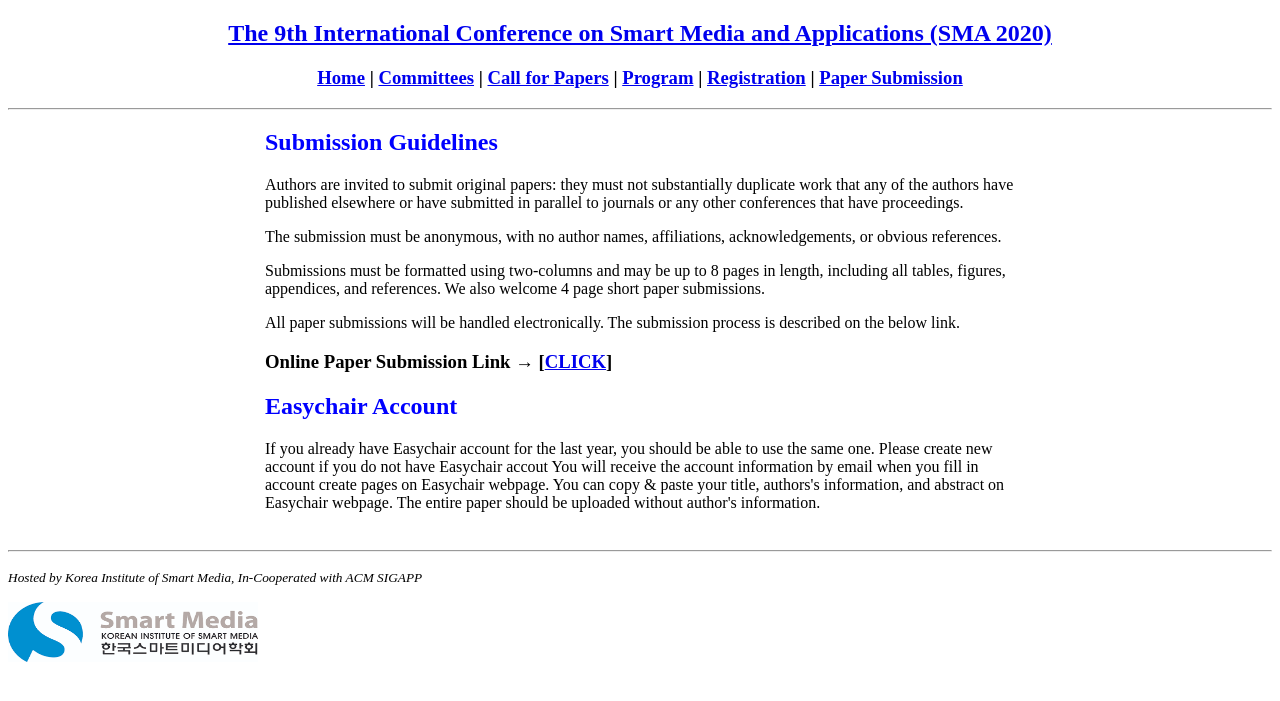
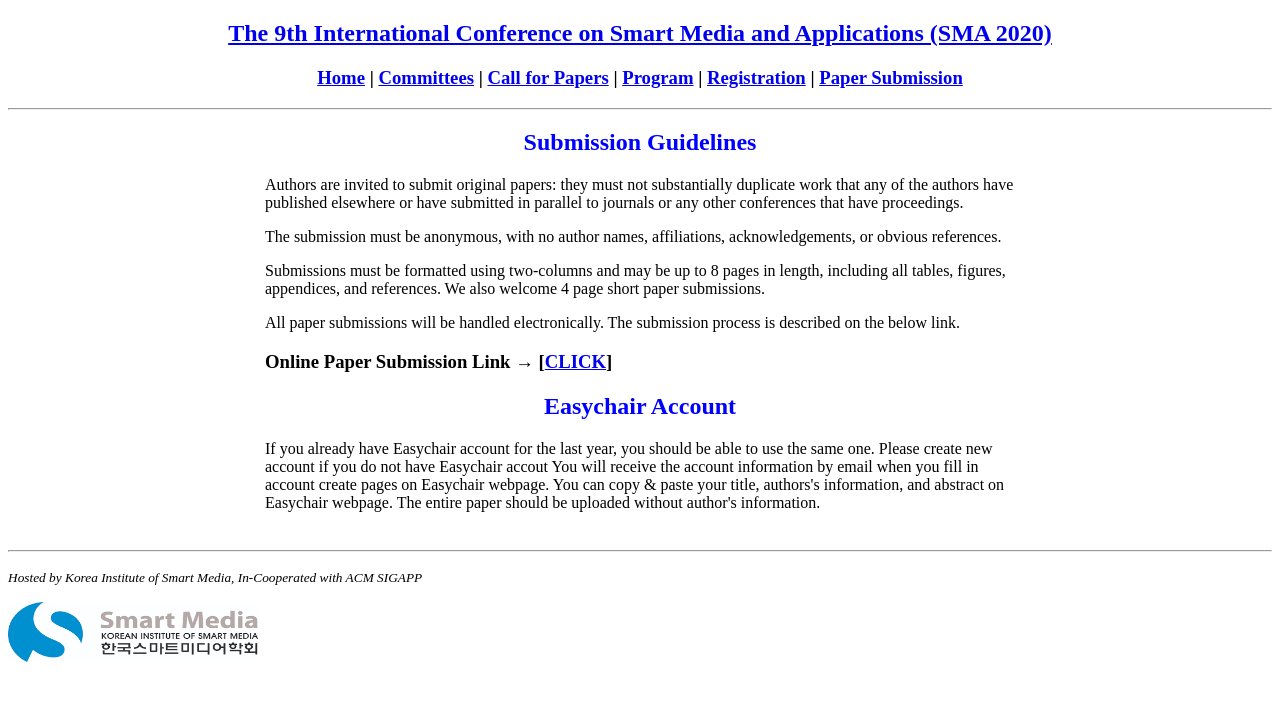
Before and after one commit to icea-conf/sma-2020.github.io, a Jekyll site: the page built from submission/index.html, in a window 1280 px wide. Shown: the top 701 px of the page. Built offline with Jekyll 4.4.1, drawn with Linux system fonts in a browser that asks for light colours.

Commit message:
Update index.html

```diff
--- a/submission/index.html
+++ b/submission/index.html
@@ -5,7 +5,7 @@ title: SMA 2020
 <div class="container">
      <div class="content">
           <div>
-               <h2 style="color:#0000FF">Submission Guidelines</h2>
+               <h2 style="color:#0000FF; text-align:center;">Submission Guidelines</h2>
                     <p>Authors are invited to submit original papers: they must not substantially duplicate work that any of the authors have published elsewhere or have submitted in parallel to journals or any other conferences that have proceedings.</p>
                     <p>The submission must be anonymous, with no author names, affiliations, acknowledgements, or obvious references.</p>
                     <p>Submissions must be formatted using two-columns and may be up to 8 pages in length, including all tables, figures, appendices, and references. We also welcome 4 page short paper submissions.</p>
@@ -14,7 +14,7 @@ title: SMA 2020
           </div>
 
           <div>
-               <h2 style="color:#0000FF">Easychair Account</h2>
+               <h2 style="color:#0000FF; text-align:center;">Easychair Account</h2>
                     <a>If you already have Easychair account for the last year, you should be able to use the same one. Please create new account if you do not have Easychair accout You will receive the account information by email when you fill in account create pages on Easychair webpage. You can copy & paste your title, authors's information, and abstract on Easychair webpage. The entire paper should be uploaded without author's information.</a>
           </div>
      </div>
```
